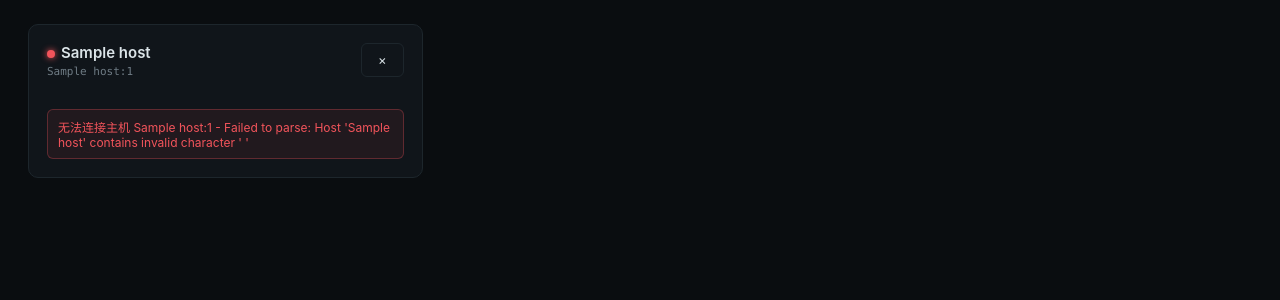
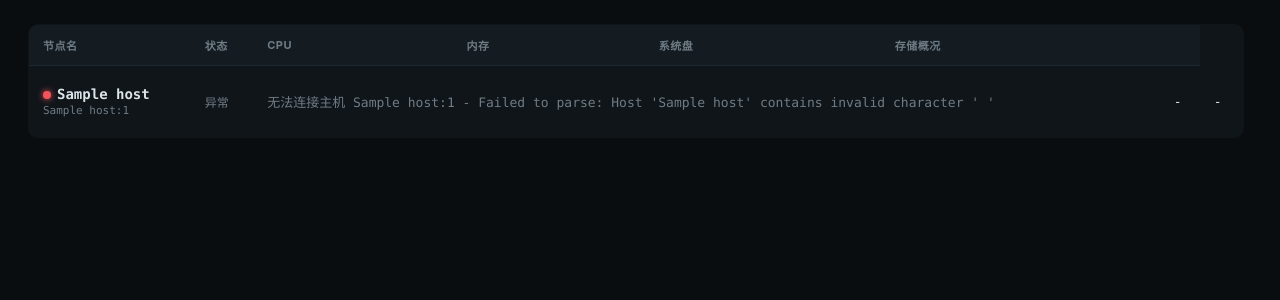
Before and after one commit to lewsuy/pve-manager, a Flask app: page / in a window 1280 px wide. Shown: the part 82-382 px from the top of the page. Run offline with Flask 3, Linux system fonts and the light colour scheme; the visitor is signed in with stand-in values (Sample User, id 1); tables that the repository leaves empty hold one stand-in row (values such as "Sample post").

Commit message:
feat: 自动加载虚拟机列表
- 页面加载完成后自动打开第一个在线宿主机的VM列表
- 不再需要手动点击加载VM

```diff
--- a/static/app.js
+++ b/static/app.js
@@ -52,109 +52,102 @@ function gauge(label, pct, color) {
   </div>`;
 }
 
-// -------------------------------------------------- 宿主机卡片
+// -------------------------------------------------- 宿主机表格
 async function loadHosts() {
-  const grid = document.getElementById("host-grid");
+  const tbody = document.getElementById("host-tbody");
   try {
     state.hosts = await api("/api/hosts");
   } catch (e) {
-    grid.innerHTML = `<div class="empty-state">加载失败: ${e.message}</div>`;
+    tbody.innerHTML = `<tr><td colspan="7" class="muted center">加载失败: ${e.message}</td></tr>`;
     return;
   }
 
   if (state.hosts.length === 0) {
-    grid.innerHTML = `<div class="empty-state">还没有添加任何宿主机<br><button class="btn btn-primary" onclick="openAddModal()">+ 添加第一台宿主机</button></div>`;
+    tbody.innerHTML = `<tr><td colspan="7" class="muted center">还没有添加任何宿主机<br><button class="btn btn-primary" onclick="openAddModal()">+ 添加第一台宿主机</button></td></tr>`;
     return;
   }
 
-  // 扁平化：每个节点渲染为一个独立卡片，横排显示
-  let cards = [];
+  // 扁平化：每个节点渲染为一行
+  let rows = [];
   for (const host of state.hosts) {
     const online = host.status === "online";
     if (!online) {
-      cards.push(renderHostCard(host, null));
+      rows.push(renderHostRow(host, null));
     } else if (host.nodes && host.nodes.length > 0) {
       for (const node of host.nodes) {
-        cards.push(renderHostCard(host, node));
+        rows.push(renderHostRow(host, node));
       }
     } else {
-      cards.push(renderHostCard(host, null));
+      rows.push(renderHostRow(host, null));
     }
   }
-  grid.innerHTML = cards.join("");
+  tbody.innerHTML = rows.join("");
 
-  grid.querySelectorAll(".host-card").forEach((card) => {
-    card.addEventListener("click", (e) => {
-      if (e.target.closest(".host-delete")) return;
-      const id = Number(card.dataset.id);
-      openVmSection(id);
-    });
-  });
-  grid.querySelectorAll(".host-delete").forEach((btn) => {
-    btn.addEventListener("click", async (e) => {
-      e.stopPropagation();
-      const id = Number(btn.dataset.id);
-      if (!confirm("确定要删除这台宿主机吗?(仅移除面板记录,不影响 PVE 本身)")) return;
-      await api(`/api/hosts/${id}`, { method: "DELETE" });
-      loadHosts();
-    });
-  });
+  // 自动加载第一个在线宿主机的虚拟机列表
+  const firstOnlineHost = state.hosts.find((h) => h.status === "online");
+  if (firstOnlineHost) {
+    openVmSection(firstOnlineHost.id);
+  }
 }
 
-function renderHostCard(host, node) {
+function renderHostRow(host, node) {
   const online = host.status === "online" && node !== null;
   const statusDot = `<span class="status-dot ${online ? "online" : "error"}"></span>`;
+  const statusText = online ? "在线" : (host.status === "online" ? "离线" : "异常");
 
-  let body;
+  let cells;
   if (!online) {
-    body = `<div class="host-error">${escapeHtml(host.error || "无法获取状态")}</div>`;
+    cells = `
+      <td class="muted" colspan="4">${escapeHtml(host.error || "无法获取状态")}</td>
+      <td>-</td>
+      <td>-</td>
+    `;
   } else {
-    body = renderNodeBlock(node);
+    cells = `
+      <td>${renderMiniGauge(node.cpu_percent)}</td>
+      <td>${renderMiniGauge(node.mem_used_percent)}</td>
+      <td>${renderMiniGauge(node.rootfs_used_percent)}</td>
+      <td>${renderStorageSummary(node.storages)}</td>
+    `;
   }
 
   const nodeLabel = node ? ` · ${escapeHtml(node.node)}` : "";
+  const name = escapeHtml(host.name) + nodeLabel;
 
   return `
-    <div class="host-card" data-id="${host.id}">
-      <div class="host-card-head">
-        <div>
-          <p class="host-name">${statusDot}${escapeHtml(host.name)}${nodeLabel}</p>
-          <p class="host-addr">${escapeHtml(host.hostname)}:${host.port}</p>
-        </div>
-        <button class="btn btn-ghost host-delete" data-id="${host.id}" title="删除">×</button>
-      </div>
-      ${body}
-    </div>
+    <tr class="host-row" data-id="${host.id}">
+      <td class="col-node">
+        <div class="row-node-name">${statusDot}${name}</div>
+        <div class="row-node-addr">${escapeHtml(host.hostname)}:${host.port}</div>
+      </td>
+      <td class="col-status">${statusText}</td>
+      ${cells}
+
+    </tr>
   `;
 }
 
-function renderNodeBlock(n) {
-  const rootPct = n.rootfs_used_percent;
-  return `
-    <div class="node-block">
-      <div class="node-block-head">
-        <span class="node-name"><span class="status-dot ${n.vm_status === "online" ? "running" : "stopped"}"></span>${escapeHtml(n.node)}</span>
-        <span class="node-uptime">运行 ${n.uptime}</span>
-      </div>
-      <div class="gauge-row">
-        ${gauge("CPU · " + (n.cpu_cores || "-") + "核", n.cpu_percent)}
-        ${gauge("内存 · " + fmtBytesShort(n.mem_total_bytes), n.mem_used_percent)}
-        ${gauge("系统盘", rootPct)}
-      </div>
-      ${renderStorageList(n.storages)}
-    </div>
-  `;
+function renderMiniGauge(pct) {
+  const val = pct === null || pct === undefined ? 0 : pct;
+  const cls = pctClass(pct);
+  return `<div class="mini-gauge ${cls}">
+    <div class="mini-ring" style="--pct:${val};"><span>${pct === null || pct === undefined ? "-" : Math.round(pct) + "%"}</span></div>
+  </div>`;
 }
 
-function renderStorageList(storages) {
-  if (!storages || storages.length === 0) return "";
-  return `<div class="storage-list">` + storages.map((s) => {
+function renderStorageSummary(storages) {
+  if (!storages || storages.length === 0) return `<span class="muted">无</span>`;
+  const sorted = [...storages].sort((a, b) => (b.used_percent || 0) - (a.used_percent || 0));
+  const top = sorted.slice(0, 2);
+  const more = sorted.length > 2 ? ` <span class="muted">+${sorted.length - 2} more</span>` : "";
+  const items = top.map((s) => {
     const cls = pctClass(s.used_percent);
-    return `<div class="storage-item">
-      <div class="storage-item-head"><span>${escapeHtml(s.name)} (${escapeHtml(s.type)})</span><span>${fmtBytesShort(s.used_bytes)} / ${fmtBytesShort(s.total_bytes)}</span></div>
-      <div class="bar-track"><div class="bar-fill ${cls}" style="width:${Math.min(s.used_percent, 100)}%"></div></div>
+    return `<div class="storage-mini">
+      <span>${escapeHtml(s.name)}</span>
+      <span class="storage-mini-pct ${cls}">${fmtBytesShort(s.used_bytes)}/${fmtBytesShort(s.total_bytes)}</span>
     </div>`;
-  }).join("") + `</div>`;
+  }).join("");
+  return `<div class="storage-mini-wrap">${items}${more}</div>`;
 }
 
 function fmtBytesShort(n) {
@@ -178,7 +171,7 @@ async function openVmSection(hostId) {
   const section = document.getElementById("vm-section");
   section.classList.remove("hidden");
   document.getElementById("vm-section-title").textContent = `虚拟机列表 · ${host ? host.name : hostId}`;
-  document.getElementById("vm-section-sub").textContent = "正在加载(含 Guest Agent 数据,首次可能较慢)…";
+  document.getElementById("vm-section-sub").textContent = "正在自动加载虚拟机列表(含 Guest Agent 数据,首次可能较慢)…";
   document.getElementById("vm-tbody").innerHTML = `<tr><td colspan="12" class="muted center">加载中…</td></tr>`;
   section.scrollIntoView({ behavior: "smooth", block: "start" });
 
--- a/static/style.css
+++ b/static/style.css
@@ -58,7 +58,7 @@ body {
   border: 1px solid var(--border);
   background: var(--panel-raised);
   color: var(--text);
-  cursor: pointer;
+
   transition: border-color .15s, background .15s;
 }
 .btn:hover { border-color: var(--accent-dim); }
@@ -104,7 +104,7 @@ main { padding: 24px 28px 60px; max-width: 1400px; margin: 0 auto; }
   border: 1px solid var(--border);
   border-radius: 10px;
   padding: 18px;
-  cursor: pointer;
+
   transition: border-color .15s, transform .1s;
   max-height: 600px;
   overflow-y: auto;
@@ -248,7 +248,7 @@ thead th {
   white-space: nowrap;
   position: sticky; top: 0;
   background: var(--panel);
-  cursor: pointer;
+
 }
 thead th:hover { color: var(--text); }
 tbody td {
@@ -371,3 +371,159 @@ tbody tr:hover { background: rgba(79,184,255,0.04); }
   padding: 2px 6px;
   border-radius: 4px;
 }
+
+/* ---------------- host table ---------------- */
+.host-section {
+  max-height: calc(100vh - 120px);
+  overflow-y: auto;
+  padding-right: 8px;
+}
+.host-section::-webkit-scrollbar {
+  width: 6px;
+}
+.host-section::-webkit-scrollbar-track {
+  background: var(--panel);
+  border-radius: 3px;
+}
+.host-section::-webkit-scrollbar-thumb {
+  background: var(--border);
+  border-radius: 3px;
+}
+.host-section::-webkit-scrollbar-thumb:hover {
+  background: var(--muted);
+}
+
+.host-table {
+  width: 100%;
+  border-collapse: collapse;
+  font-size: 13px;
+  background: var(--panel);
+  border: 1px solid var(--border);
+  border-radius: 10px;
+  overflow: hidden;
+}
+
+.host-table thead {
+  background: var(--panel-raised);
+}
+
+.host-table thead th {
+  text-align: left;
+  padding: 12px 14px;
+  font-size: 11px;
+  text-transform: uppercase;
+  letter-spacing: 0.5px;
+  color: var(--muted);
+  border-bottom: 1px solid var(--border);
+  white-space: nowrap;
+  position: sticky;
+  top: 0;
+  background: var(--panel-raised);
+}
+
+.host-table tbody tr {
+  height: 72px;
+  border-bottom: 1px solid var(--border);
+  transition: background .15s;
+
+}
+
+.host-table tbody tr:last-child {
+  border-bottom: none;
+}
+
+.host-table tbody tr:hover {
+  background: rgba(79,184,255,0.05);
+}
+
+.host-table tbody td {
+  padding: 10px 14px;
+  vertical-align: middle;
+}
+
+.col-node .row-node-name {
+  font-weight: 600;
+  font-size: 14px;
+  margin-bottom: 2px;
+}
+
+.col-node .row-node-addr {
+  font-family: var(--mono);
+  font-size: 11px;
+  color: var(--muted);
+}
+
+.col-status {
+  font-size: 12px;
+  color: var(--muted);
+}
+
+/* 迷你环形图 */
+.mini-gauge {
+  display: inline-flex;
+  flex-direction: column;
+  align-items: center;
+}
+
+.mini-ring {
+  width: 36px;
+  height: 36px;
+  border-radius: 50%;
+  display: flex;
+  align-items: center;
+  justify-content: center;
+  position: relative;
+  background: conic-gradient(var(--accent) calc(var(--pct,0) * 1%), var(--panel-raised) 0);
+}
+
+.mini-ring::before {
+  content: "";
+  position: absolute;
+  width: 28px;
+  height: 28px;
+  border-radius: 50%;
+  background: var(--panel);
+}
+
+.mini-ring span {
+  position: relative;
+  font-family: var(--mono);
+  font-size: 9px;
+  font-weight: 600;
+}
+
+.mini-gauge.danger .mini-ring {
+  background: conic-gradient(var(--error) calc(var(--pct,0) * 1%), var(--panel-raised) 0);
+}
+
+.mini-gauge.warn .mini-ring {
+  background: conic-gradient(var(--warn) calc(var(--pct,0) * 1%), var(--panel-raised) 0);
+}
+
+/* 存储缩略 */
+.storage-mini-wrap {
+  display: flex;
+  flex-direction: column;
+  gap: 2px;
+}
+
+.storage-mini {
+  display: flex;
+  justify-content: space-between;
+  gap: 12px;
+  font-size: 11px;
+  font-family: var(--mono);
+  white-space: nowrap;
+}
+
+.storage-mini-pct {
+  color: var(--text);
+}
+
+.storage-mini-pct.warn {
+  color: var(--warn);
+}
+
+.storage-mini-pct.danger {
+  color: var(--error);
+}
--- a/templates/index.html
+++ b/templates/index.html
@@ -26,8 +26,23 @@
 </header>
 
 <main>
-  <section id="host-grid" class="host-grid">
-    <!-- 宿主机卡片由 JS 渲染 -->
+  <section class="host-section">
+    <table class="host-table">
+      <thead>
+        <tr>
+          <th>节点名</th>
+          <th>状态</th>
+          <th>CPU</th>
+          <th>内存</th>
+          <th>系统盘</th>
+          <th>存储概况</th>
+          <th style="width:40px;"></th>
+        </tr>
+      </thead>
+      <tbody id="host-tbody">
+        <!-- 宿主机行由 JS 渲染 -->
+      </tbody>
+    </table>
   </section>
 
   <section id="vm-section" class="vm-section hidden">
```
